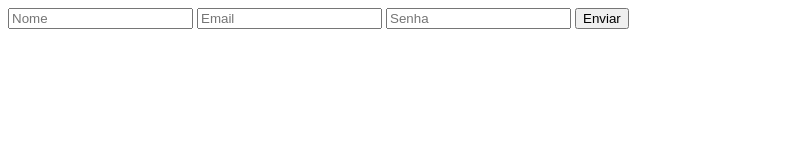
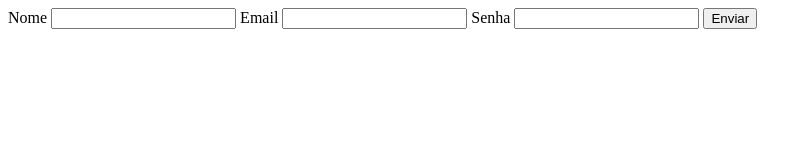
Before and after one commit to DaniloALR/curso_ebac-frontend, a plain HTML site: page formulario.html in a window 1280 px wide. Shown: the whole page, without its empty margins (0-812 px from the left). Drawn offline with Linux system fonts and the light colour scheme.

Commit message:
Adicionando label para os inputs

```diff
--- a/formulario.html
+++ b/formulario.html
@@ -7,9 +7,12 @@
 </head>
 <body>
     <form>
-        <input type="text" placeholder="Nome" />
-        <input type="email" placeholder="Email" />
-        <input type="password" placeholder="Senha"/>
+        <label for="name">Nome</label>
+        <input id="name" type="text"/>
+        <label for="email">Email</label>
+        <input id="email" type="email"/>
+        <label for="password">Senha</label>
+        <input id="password" type="password"/>
         <button type="submit">Enviar</button>
     </form>
 </body>
```
